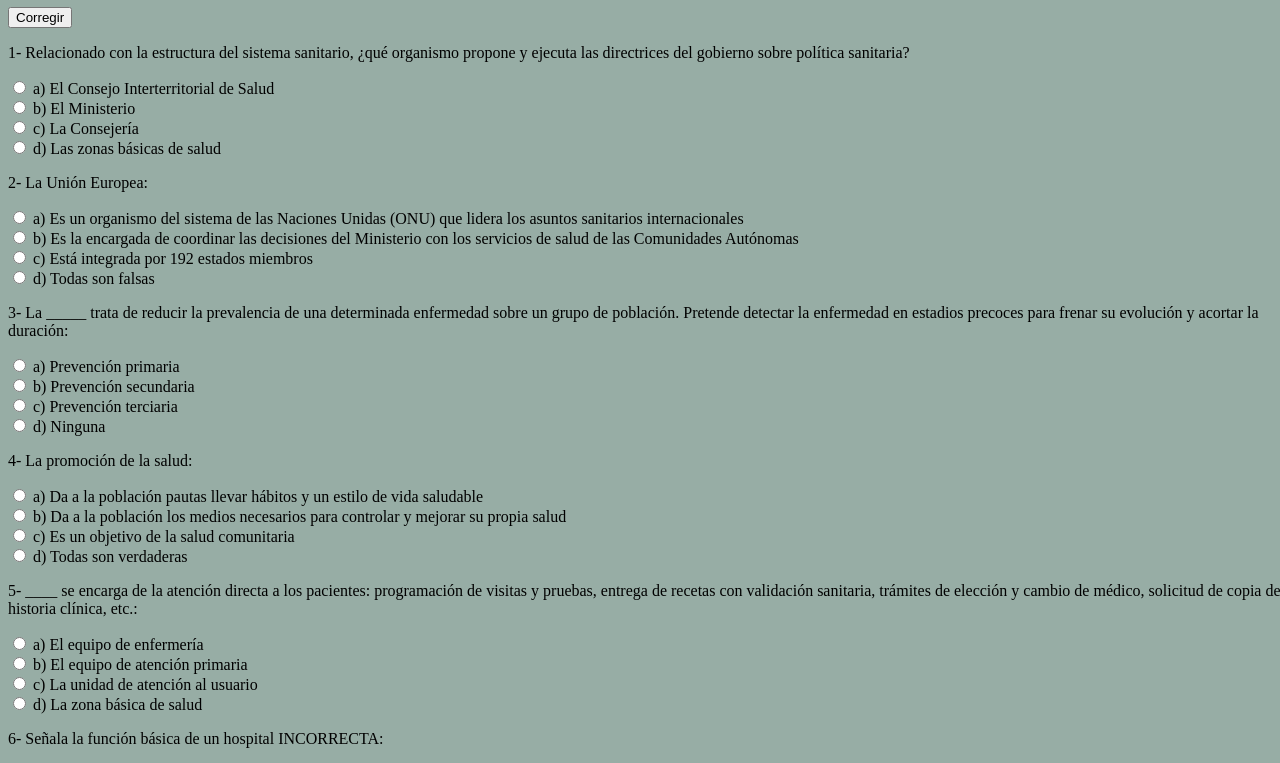
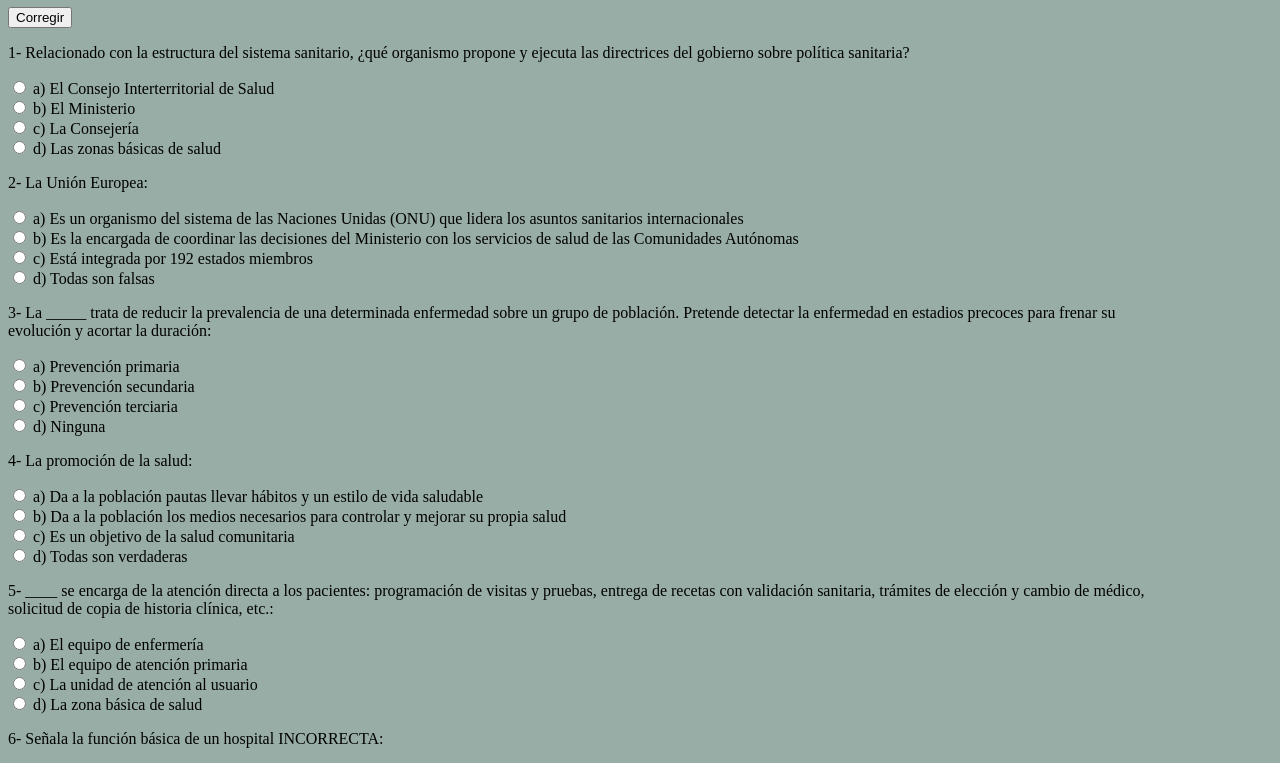
Before and after one commit to rootButAnon/ilerna, a plain HTML site: page ilerna/oadm/test2.html in a window 1280 px wide. Shown: the part 81-844 px from the top of the page. Drawn offline with Linux system fonts and the light colour scheme.

Commit message:
Actualizar test2.html

```diff
--- a/ilerna/oadm/test2.html
+++ b/ilerna/oadm/test2.html
@@ -12,8 +12,8 @@
         flex-direction: column;
         align-items: center;
         justify-content: flex-start;
-        max-width: 100vw;
-        width: 100vw;
+        max-width: 90vw;
+        width: 90vw;
         height: 100vh;
         max-height: 100vh;
         background-color: rgb(151, 173, 165);
```
